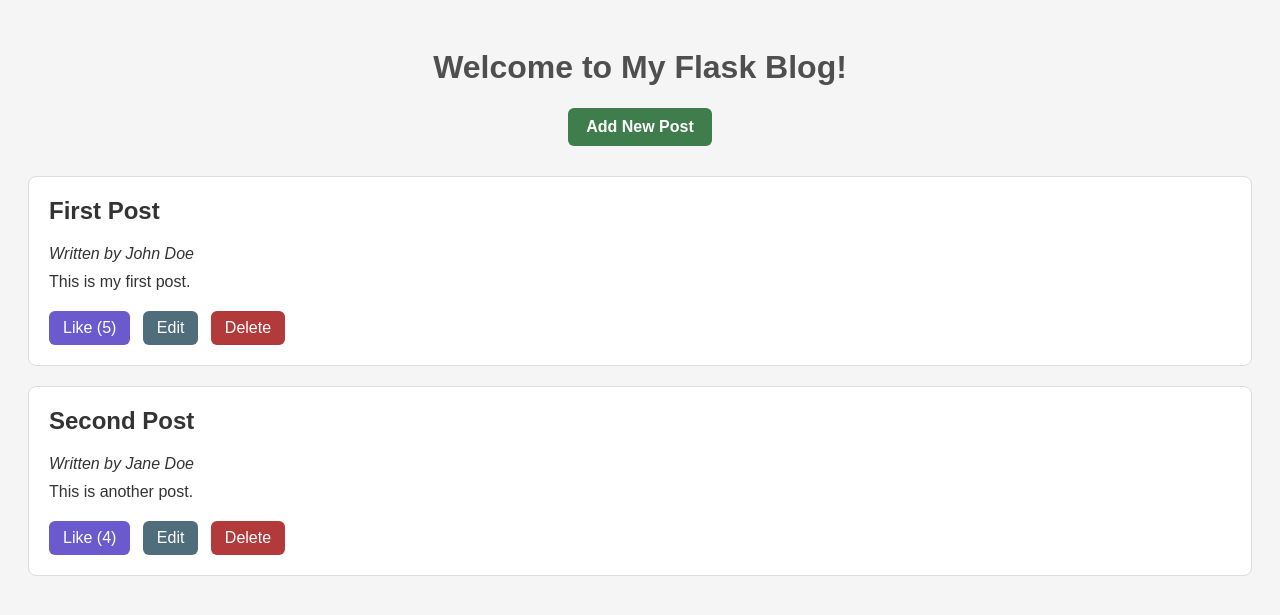
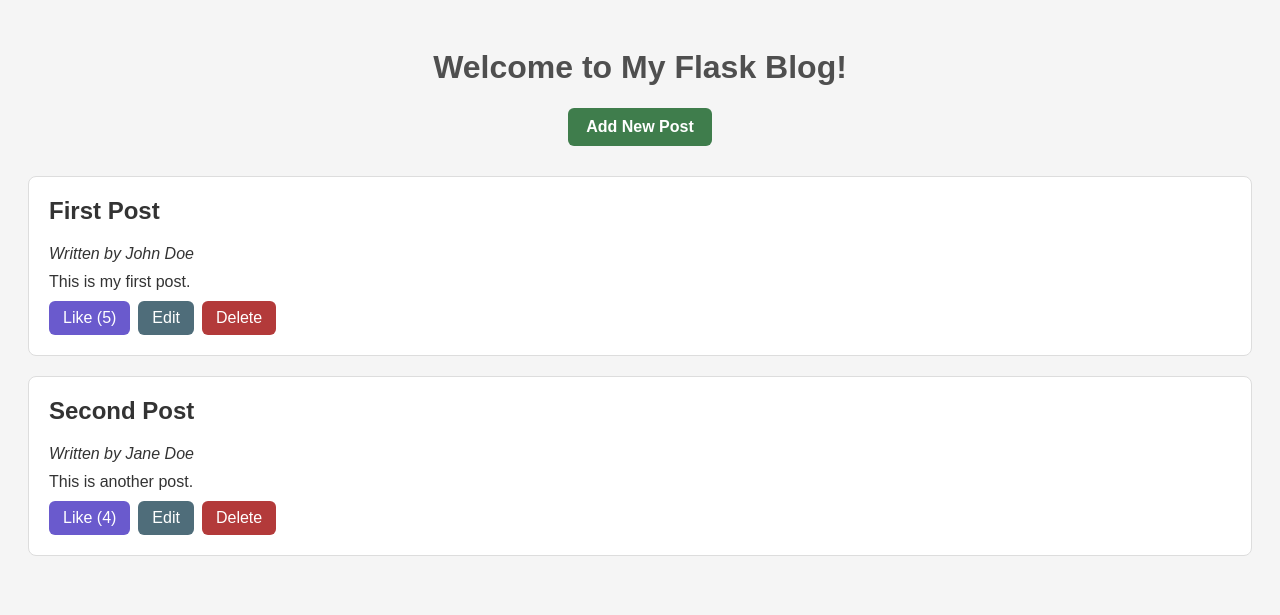
Before and after one commit to sirbalcony/masterblog, a Flask app: page / in a window 1280 px wide. Shown: the top 615 px of the page. Run offline with Flask 3, Linux system fonts and the light colour scheme.

Commit message:
Fix Code Review changes

```diff
--- a/app.py
+++ b/app.py
@@ -5,12 +5,17 @@ app = Flask(__name__)
 
 
 def load_posts():
-    with open("blog_posts.json", "r") as file:
-        return json.load(file)
+    try:
+        with open("blog_posts.json", "r", encoding="utf-8") as file:
+            return json.load(file)
+    except (FileNotFoundError, json.JSONDecodeError):
+        return []
+
 
 def save_posts(posts):
-    with open("blog_posts.json", "w") as file:
+    with open("blog_posts.json", "w", encoding="utf-8") as file:
         json.dump(posts, file, indent=4)
+
 
 def fetch_post_by_id(post_id):
     blog_posts = load_posts()
@@ -21,18 +26,23 @@ def fetch_post_by_id(post_id):
 
     return None
 
+
 @app.route("/")
 def index():
     blog_posts = load_posts()
 
     return render_template("index.html", posts=blog_posts)
 
+
 @app.route("/add", methods=["GET", "POST"])
 def add():
     if request.method == "POST":
-        author = request.form.get("author")
-        title = request.form.get("title")
-        content = request.form.get("content")
+        author = request.form.get("author", "").strip()
+        title = request.form.get("title", "").strip()
+        content = request.form.get("content", "").strip()
+
+        if not author or not title or not content:
+            return "All fields are required", 400
 
         blog_posts = load_posts()
 
@@ -56,6 +66,7 @@ def add():
 
     return render_template("add.html")
 
+
 @app.route("/update/<int:post_id>", methods=["GET", "POST"])
 def update(post_id):
     post = fetch_post_by_id(post_id)
@@ -64,13 +75,20 @@ def update(post_id):
         return "Post not found", 404
 
     if request.method == "POST":
+        author = request.form.get("author", "").strip()
+        title = request.form.get("title", "").strip()
+        content = request.form.get("content", "").strip()
+
+        if not author or not title or not content:
+            return "All fields are required", 400
+
         blog_posts = load_posts()
 
         for blog_post in blog_posts:
             if blog_post["id"] == post_id:
-                blog_post["author"] = request.form.get("author")
-                blog_post["title"] = request.form.get("title")
-                blog_post["content"] = request.form.get("content")
+                blog_post["author"] = author
+                blog_post["title"] = title
+                blog_post["content"] = content
                 break
 
         save_posts(blog_posts)
@@ -79,31 +97,32 @@ def update(post_id):
 
     return render_template("update.html", post=post)
 
-@app.route("/delete/<int:post_id>")
+
+@app.route("/delete/<int:post_id>", methods=["POST"])
 def delete(post_id):
     blog_posts = load_posts()
 
     for post in blog_posts:
         if post["id"] == post_id:
             blog_posts.remove(post)
-            break
+            save_posts(blog_posts)
+            return redirect(url_for("index"))
 
-    save_posts(blog_posts)
+    return "Post not found", 404
 
-    return redirect(url_for("index"))
 
-@app.route("/like/<int:post_id>")
+@app.route("/like/<int:post_id>", methods=["POST"])
 def like(post_id):
     blog_posts = load_posts()
 
     for post in blog_posts:
         if post["id"] == post_id:
-            post["likes"] += 1
-            break
+            post["likes"] = post.get("likes", 0) + 1
+            save_posts(blog_posts)
+            return redirect(url_for("index"))
 
-    save_posts(blog_posts)
+    return "Post not found", 404
 
-    return redirect(url_for("index"))
 
 if __name__ == "__main__":
     app.run(host="0.0.0.0", port=5000, debug=True)
--- a/static/style.css
+++ b/static/style.css
@@ -121,6 +121,37 @@ button:hover {
     background-color: #8F2E2E;
 }
 
+/* Post action forms */
+
+.post-actions {
+    display: flex;
+    align-items: center;
+    flex-wrap: wrap;
+    gap: 8px;
+    margin-top: 10px;
+}
+
+.post-actions form {
+    display: inline-block;
+    margin: 0;
+    padding: 0;
+    border: none;
+    background: none;
+    max-width: none;
+}
+
+.post-actions button {
+    width: auto;
+    font-family: inherit;
+    font-size: inherit;
+}
+
+.post-actions .like-button,
+.post-actions .edit-button,
+.post-actions .delete-button {
+    margin: 0;
+}
+
 /* Add post button */
 
 .add-post-container {
--- a/templates/add.html
+++ b/templates/add.html
@@ -10,7 +10,7 @@
 
     <h1>Add a New Blog Post</h1>
 
-    <form action="/add" method="POST">
+    <form action="{{ url_for('add') }}" method="POST">
         <label for="author">Author</label>
         <input type="text" id="author" name="author" required>
 
--- a/templates/index.html
+++ b/templates/index.html
@@ -22,9 +22,23 @@
             <p><em>Written by {{ post.author }}</em></p>
             <p>{{ post.content }}</p>
 
-            <a class="like-button" href="{{ url_for('like', post_id=post.id) }}">Like ({{ post.likes }})</a>
-            <a class="edit-button" href="{{ url_for('update', post_id=post.id) }}">Edit</a>
-            <a class="delete-button" href="{{ url_for('delete', post_id=post.id) }}">Delete</a>
+            <div class="post-actions">
+                <form action="{{ url_for('like', post_id=post.id) }}" method="POST">
+                    <button type="submit" class="like-button">
+                        Like ({{ post.get('likes', 0) }})
+                    </button>
+                </form>
+
+                <a class="edit-button" href="{{ url_for('update', post_id=post.id) }}">
+                    Edit
+                </a>
+
+                <form action="{{ url_for('delete', post_id=post.id) }}" method="POST">
+                    <button type="submit" class="delete-button">
+                        Delete
+                    </button>
+                </form>
+            </div>
         </div>
     {% endfor %}
 
```
